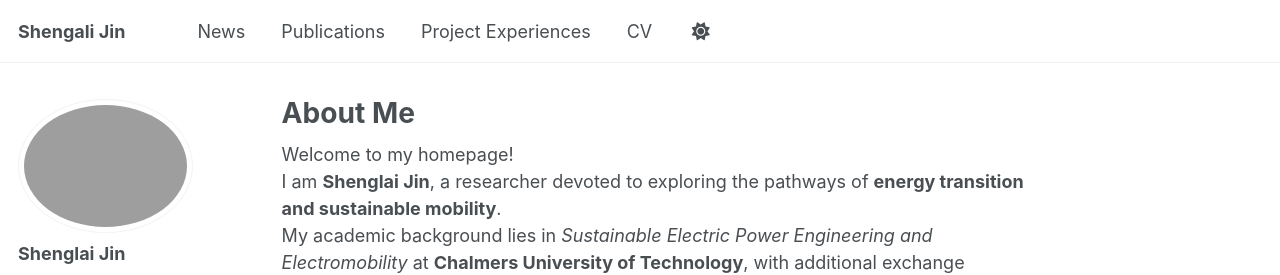
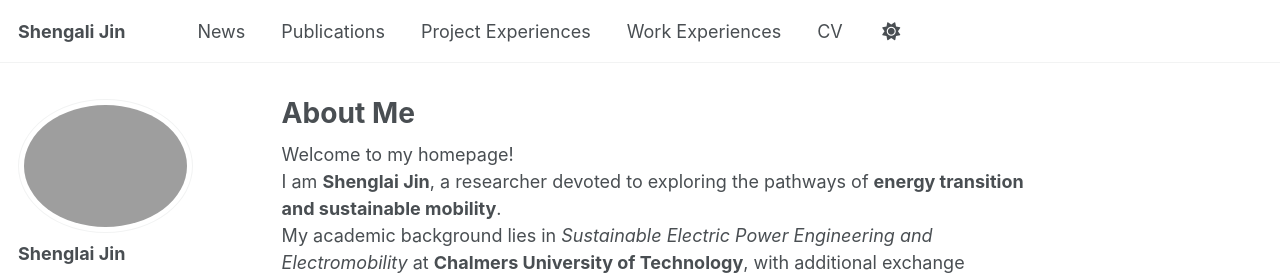
Before and after one commit to shenglaijin1999/shenglaijin1999.github.io, a Jekyll site: the page built from _pages/about.md, in a window 1280 px wide. Shown: the top 275 px of the page. Built offline with Jekyll 4.4.1, drawn with Linux system fonts in a browser that asks for light colours; a script that is not in the unit is left out.

Commit message:
Update navigation.yml

```diff
--- a/_data/navigation.yml
+++ b/_data/navigation.yml
@@ -16,6 +16,9 @@ main:
 
   - title: "Project Experiences"
     url: /projects/
+
+  - title: "Work Experiences"
+    url: /works/
 
 
   #- title: "Talks"
```
